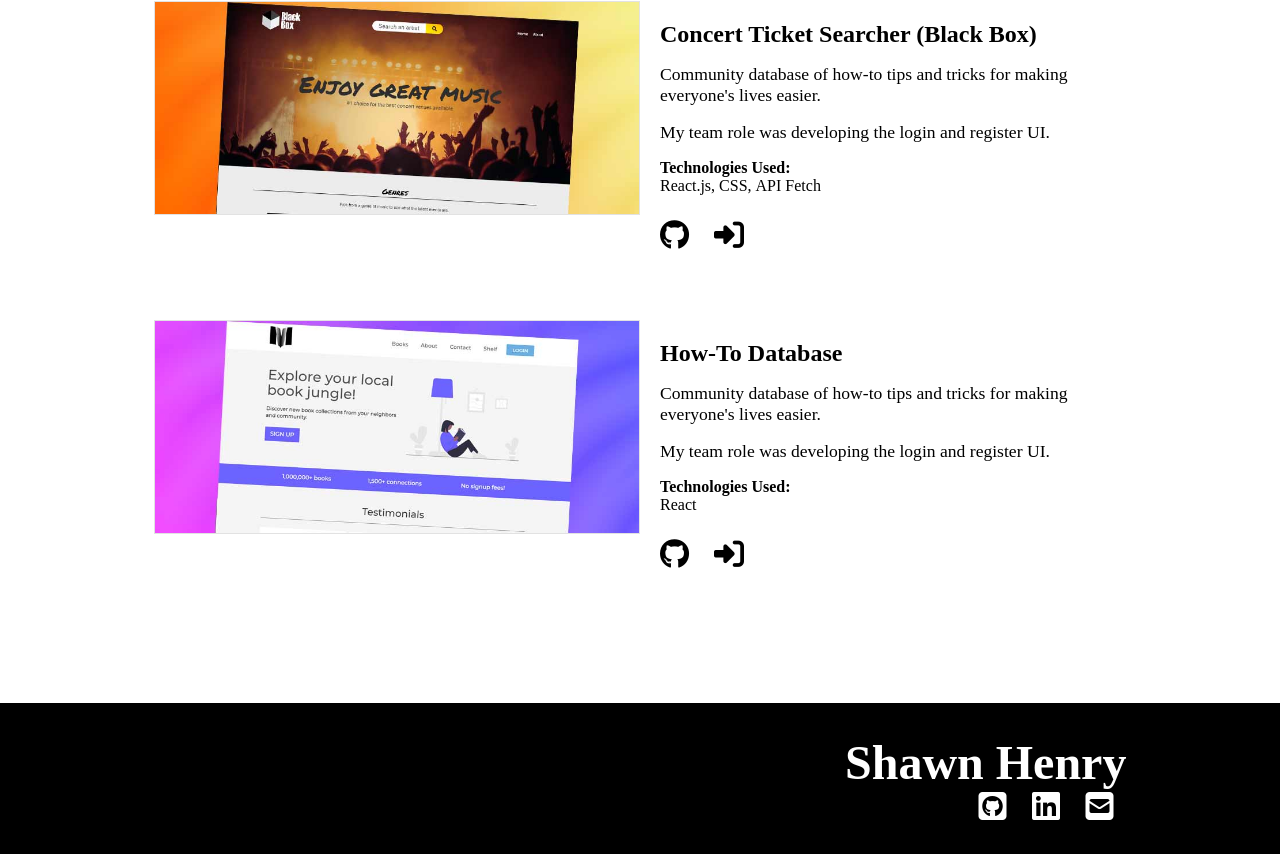
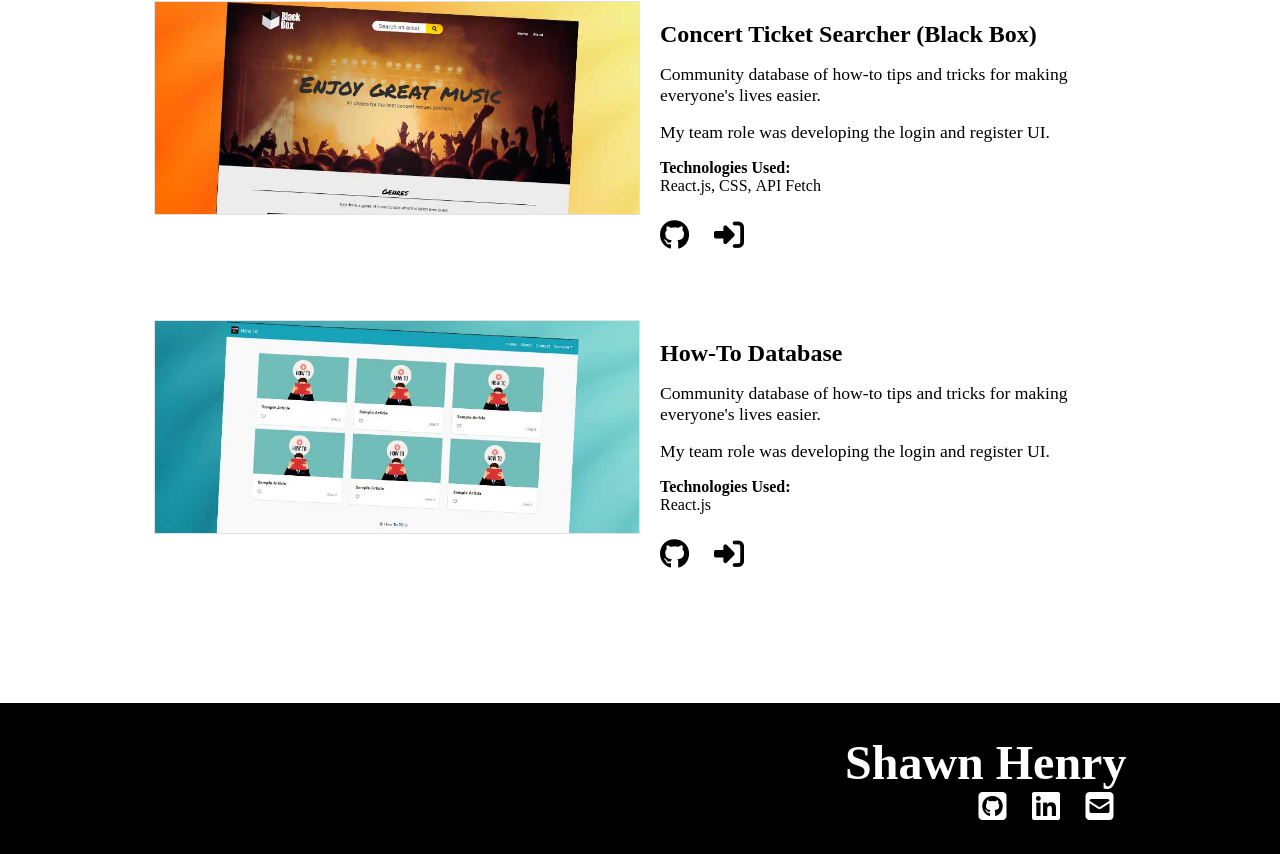
Before and after one commit to shenry45/Dev-Portfolio, a React (Create React App) app: page /projects in a window 1280 px wide. Shown: the part 601-1455 px from the top of the page. Built offline with nearby package versions, Linux system fonts and the light colour scheme; a web font is replaced by a local one.

Commit message:
How To database image and project details fix

```diff
--- a/src/pages/Projects.js
+++ b/src/pages/Projects.js
@@ -2,6 +2,7 @@ import React from 'react';
 
 import Library from '../assets/neighborhood-library-show-image.jpg';
 import Concerts from '../assets/concert-searcher-show-image.jpg';
+import HowTo from '../assets/how-to-database-show-image.jpg';
 
 const Projects = () => {
     return (
@@ -11,7 +12,7 @@ const Projects = () => {
             <div className="projects">
                 <div className="container">
                     <div className="cover">
-                        <img src={Library} alt="neighborhood library summary" />
+                        <img src={Library} alt="neighborhood library website" />
                     </div>
                     <div className="content">
                         <div className="details">
@@ -40,7 +41,7 @@ const Projects = () => {
                 </div>
                 <div className="container">
                     <div className="cover">
-                        <img src={Concerts} alt="concert searcher summary" />
+                        <img src={Concerts} alt="concert searcher website" />
                     </div>
                     <div className="content">
                         <div className="details">
@@ -66,7 +67,7 @@ const Projects = () => {
                 </div>
                 <div className="container">
                     <div className="cover">
-                        <img src={Library} alt="neighborhood library summary" />
+                        <img src={HowTo} alt="how to database website" />
                     </div>
                     <div className="content">
                         <div className="details">
@@ -75,7 +76,7 @@ const Projects = () => {
                             <p>My team role was developing the login and register UI.</p>
                             <h4>Technologies Used:</h4>
                             <ul>
-                                <li>React</li>
+                                <li>React.js</li>
                             </ul>
                         </div>
                         <span>
```
Also changed, not shown: src/assets/how-to-database-show-image.jpg (added).
